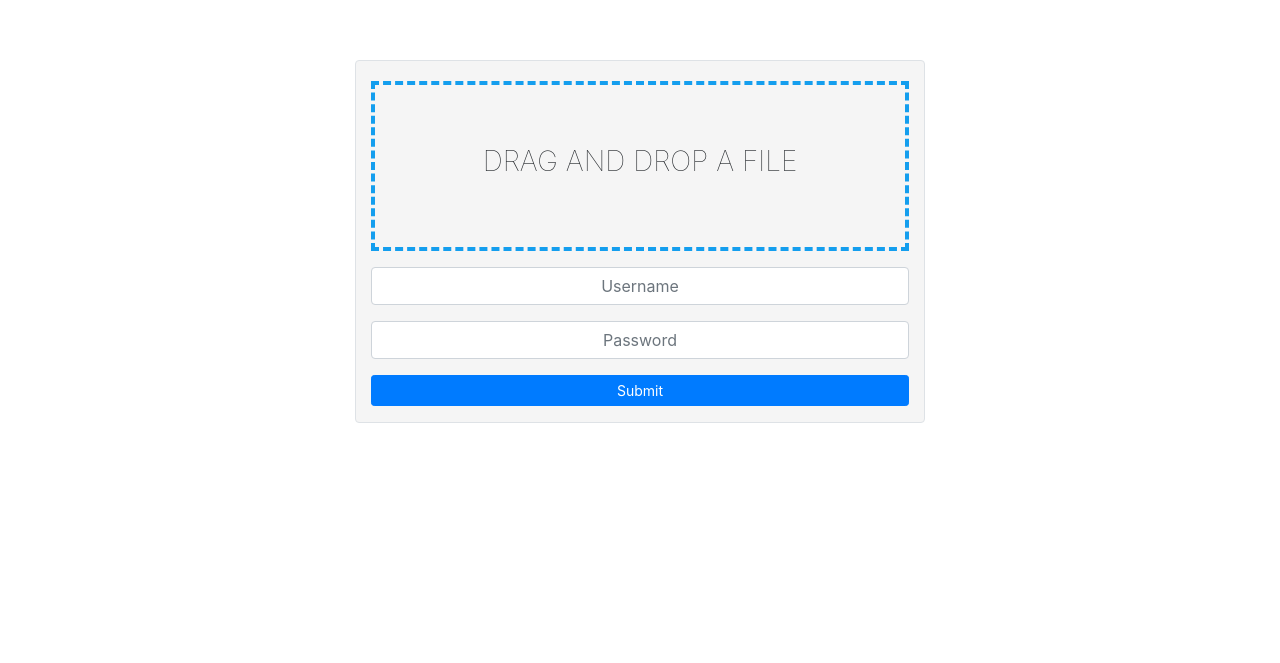
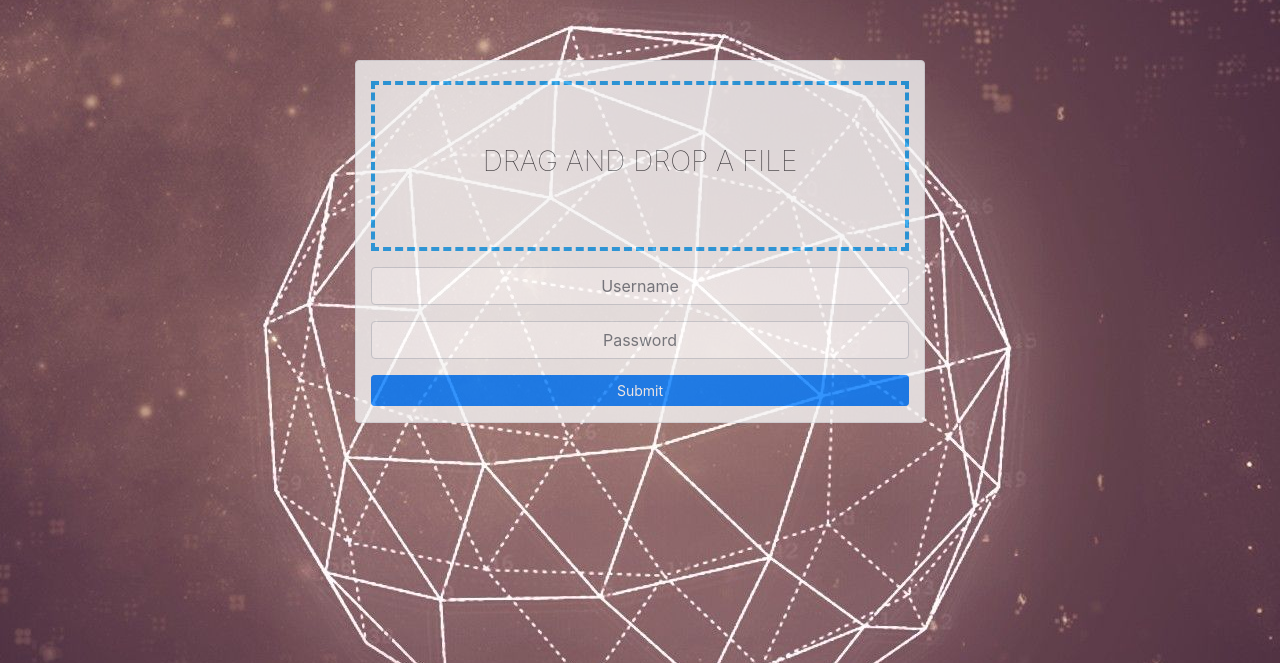
Before and after one commit to himanshuxmehra/blockchain-cert-django, a Django app: page / in a window 1280 px wide. Shown: the top 663 px of the page. Run offline with Django 3.2, Linux system fonts and the light colour scheme; some libraries are stand-ins or nearby versions.

Commit message:
added background image

```diff
--- a/website/static/css/style.css
+++ b/website/static/css/style.css
@@ -1,7 +1,17 @@
-
+body{
+    background-image: url("/static/images/bg.jpg");
+    background-position: center;
+    background-repeat: no-repeat;
+    background-attachment: fixed;
+}
 .main{
     margin-top: 60px;
 }
 .bg{
     background-color:  whitesmoke;
+    opacity: 0.8;
 }
+.bg:hover {
+    background-color:  whitesmoke;
+    opacity: 1.0;
+}
--- a/website/website/settings.py
+++ b/website/website/settings.py
@@ -121,7 +121,7 @@ USE_TZ = True
 
 STATIC_URL = '/static/'
 
-MEDIA_URl = '/images/'
+MEDIA_URL = '/images/'
 
 STATICFILES_DIRS = [
     os.path.join(BASE_DIR, 'static')
```
Also changed, not shown: website/static/images/bg.jpg (added).
